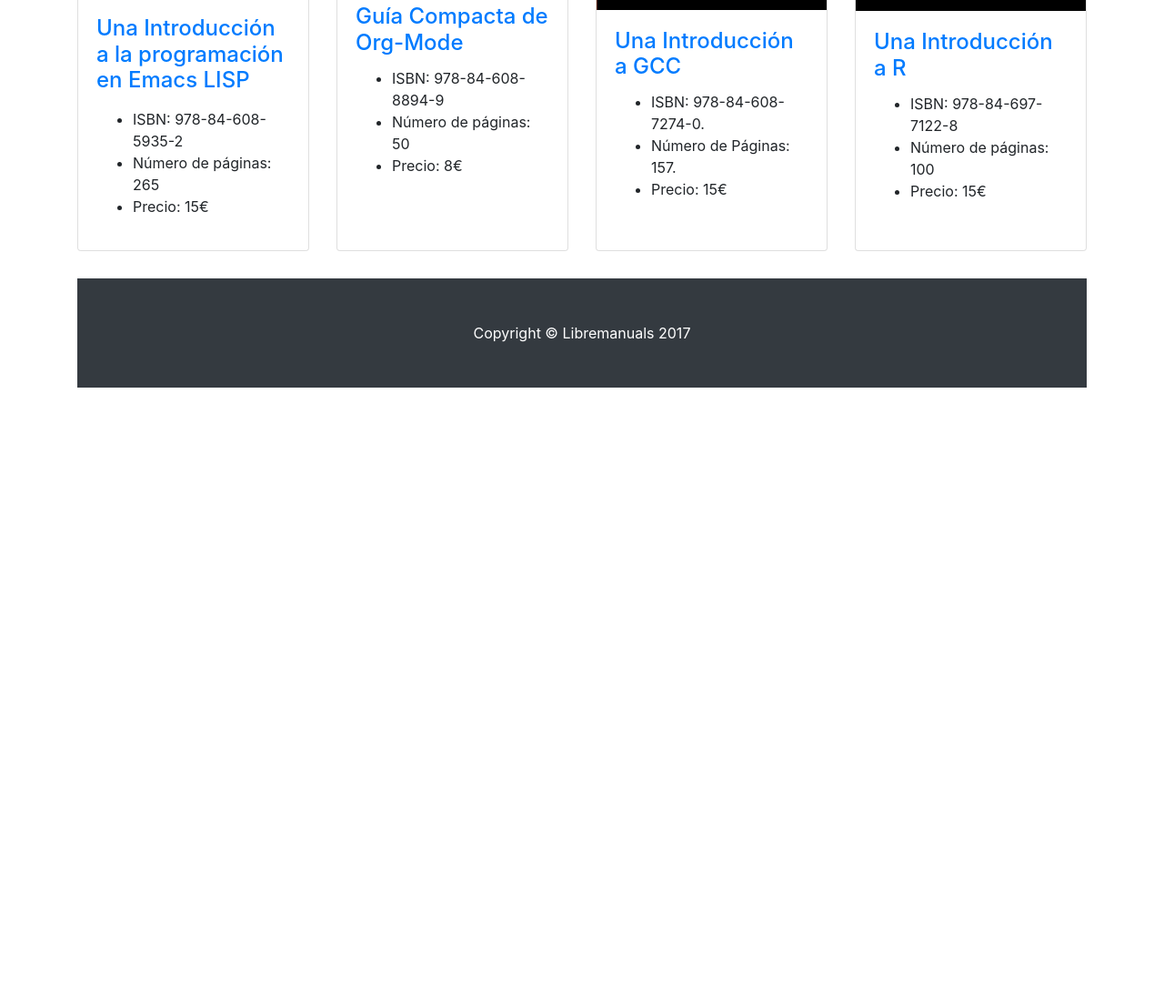
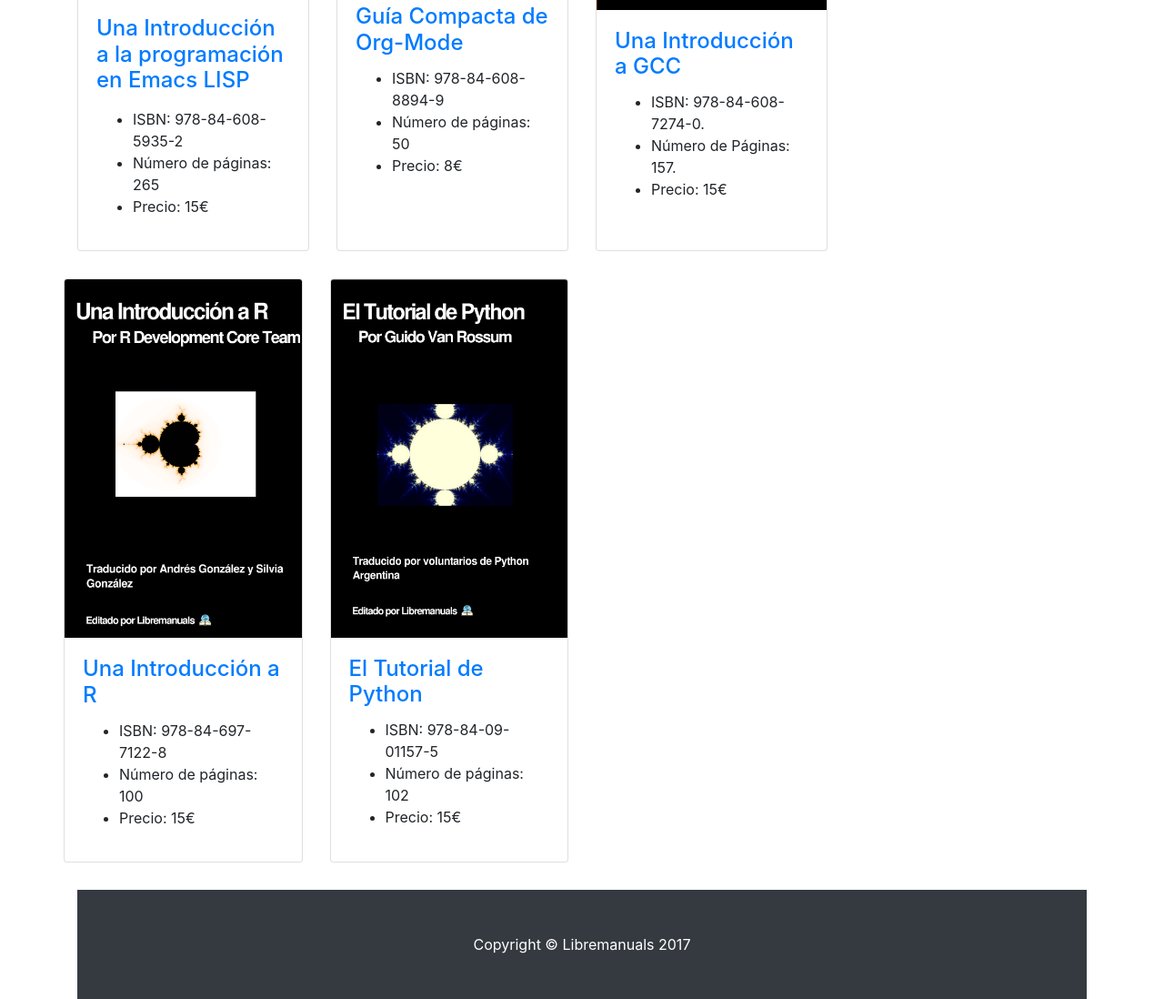
Before and after one commit to jorgesumle/libremanuals.github.io, a website: page index.html in a window 1280 px wide. Shown: the part 523-1621 px from the top of the page at 91% size. Before the commit the page ends 949 px from the top, so only its background shows below. Drawn offline with Linux system fonts and the light colour scheme.

Commit message:
index.html: add python

```diff
--- a/index.html
+++ b/index.html
@@ -69,7 +69,7 @@
       <!-- Page Heading -->
       <h1 class="my-4">Libremanuals</h1>
       <div class="row">
-        <div class="col-lg-3 col-md-4 col-sm-6 portfolio-item">
+        <div class="col-lg-3 col-md-3 col-sm-6 portfolio-item">
           <div class="card h-100">
             <a href="elisp-es.html"><img class="card-img-top" src="img/elisp-es.png" alt="Una Introducción a la programación en emacs LISP"></a>
             <div class="card-body">
@@ -85,7 +85,7 @@
             </div>
           </div>
         </div>
-        <div class="col-lg-3 col-md-4 col-sm-6 portfolio-item">
+        <div class="col-lg-3 col-md-3 col-sm-6 portfolio-item">
           <div class="card h-100">
 	    <a href="org-mode.html"><img class="card-img-top" src="img/orgmode.jpg" alt="Guía Compacta de Org-Mode"></a>
             <div class="card-body">
@@ -100,7 +100,7 @@
             </div>
           </div>
         </div>
-        <div class="col-lg-3 col-md-4 col-sm-6 portfolio-item">
+        <div class="col-lg-3 col-md-3 col-sm-6 portfolio-item">
           <div class="card h-100">
             <a href="gcc.html"><img class="card-img-top" src="img/portada-front-gcc.png" alt="Una introducción a GCC"></a>
             <div class="card-body">
@@ -115,7 +115,8 @@
             </div>
           </div>
         </div>
-        <div class="col-lg-3 col-md-4 col-sm-6 portfolio-item">
+	<div class="row">
+          <div class="col-lg-3 col-md-3 col-sm-6 portfolio-item">
             <div class="card h-100">
 	      <a href="r.html"><img class="card-img-top" src="img/R-front.png" alt="Una introducción a R"></a>
               <div class="card-body">
@@ -129,6 +130,32 @@
 		</ul>
               </div>
             </div>
+	  </div>
+          <div class="col-lg-3 col-md-3 col-sm-6 portfolio-item">
+            <div class="card h-100">
+	      <a href="python.html"><img class="card-img-top" src="img/python-front.png" alt="El Tutorial de Python"></a>
+              <div class="card-body">
+	  	<h4 class="card-title">
+                  <a href="python.html">El Tutorial de Python</a>
+	  	</h4>
+	  	<ul>
+	  	  <li>ISBN: 978-84-09-01157-5</li>
+	  	  <li>Número de páginas: 102</li>
+	  	  <li>Precio: 15€</li>
+	  	</ul>
+              </div>
+            </div>
+          </div>
+	  <!-- <div class="col-lg-3 col-md-3 col-sm-6 portfolio-item"> -->
+          <!-- <div class="card h-100"> -->
+          <!--   <a href="bash.html"><img class="card-img-top" src="img/bash-front.png" alt="Manual de Referencia Bash"></a> -->
+          <!--   <div class="card-body"> -->
+          <!--     <h4 class="card-title"> -->
+          <!--       <a href="bash.html">Manual de Referencia Bash (Próximamente)</a> -->
+          <!--     </h4> -->
+          <!--   </div> -->
+          <!-- </div> -->
+	  <!-- </div> -->
         </div>
     </div>
     <!-- /.container -->
```
Lines whose indentation alone changed are shown as unchanged.
